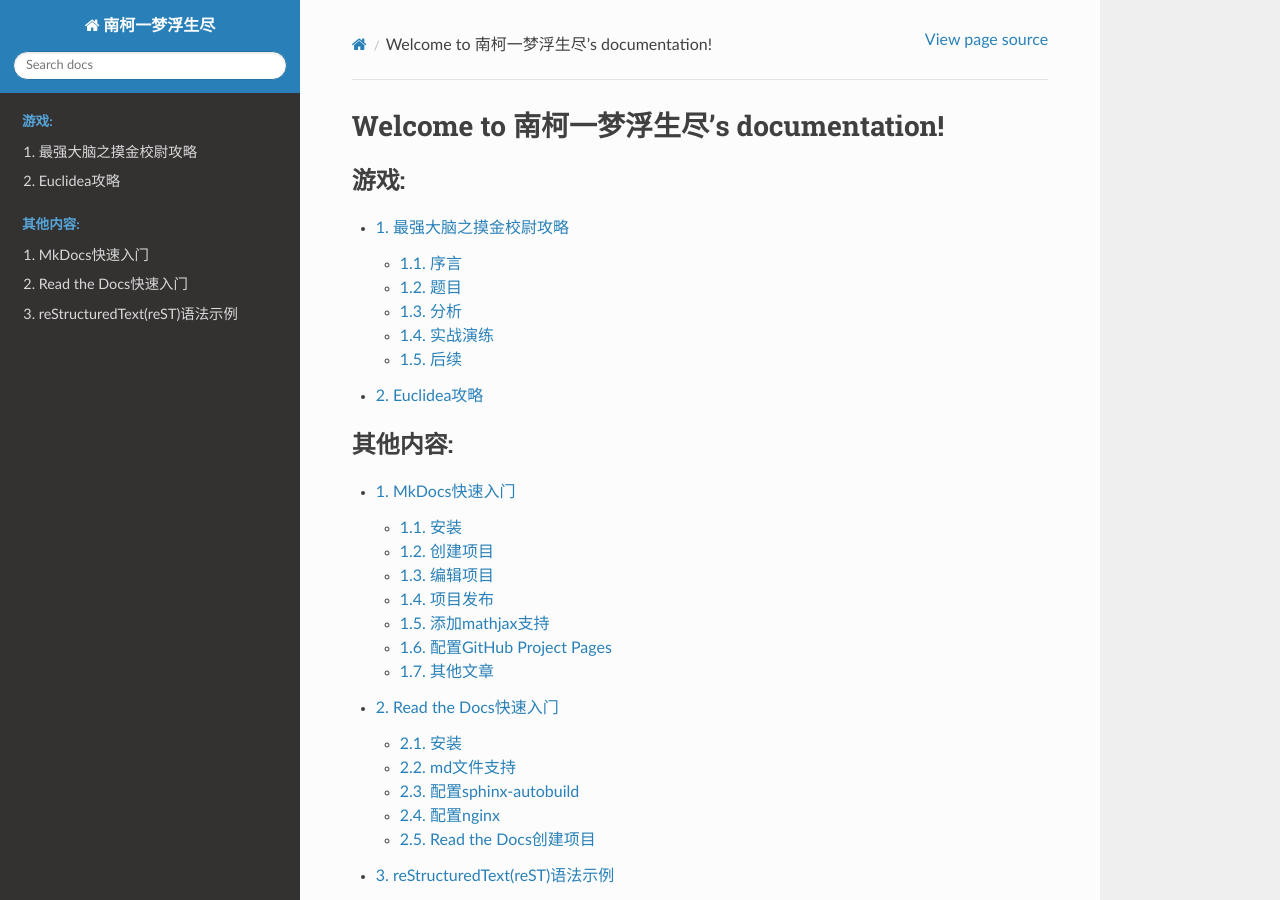
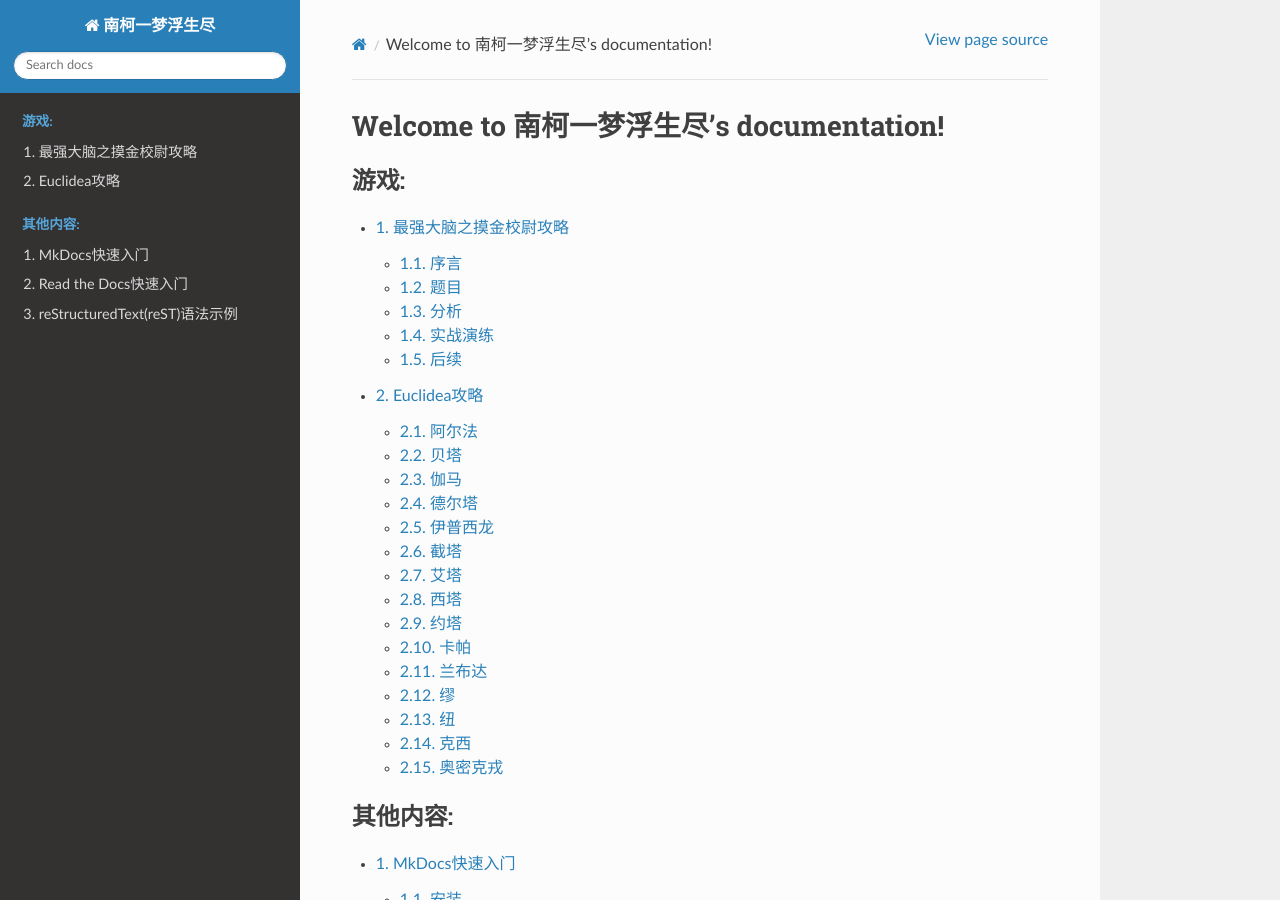
Before and after one commit to OrangeTown/notepad, a Sphinx documentation site: the page built from source/index.rst, in a window 1280 px wide and 900 px high. Built offline with Sphinx 7.4.7 and the Read the Docs theme 2.0.0, drawn with Linux system fonts in a browser that asks for light colours.

Commit message:
euclidea

```diff
--- a/source/euclidea/euclidea.rst
+++ b/source/euclidea/euclidea.rst
@@ -2,6 +2,64 @@
 Euclidea攻略
 ============
 
-关卡列表
+.. image:: euclidea.jpg
 
-.. image:: euclidea.jpg
+------
+阿尔法
+------
+
+----
+贝塔
+----
+
+----
+伽马
+----
+
+------
+德尔塔
+------
+
+--------
+伊普西龙
+--------
+
+----
+截塔
+----
+
+----
+艾塔
+----
+
+----
+西塔
+----
+
+----
+约塔
+----
+
+----
+卡帕
+----
+
+------
+兰布达
+------
+
+--
+缪
+--
+
+--
+纽
+--
+
+----
+克西
+----
+
+--------
+奥密克戎
+--------
--- /dev/null
+++ b/source/euclidea/euclidea2.rst
@@ -0,0 +1,5 @@
+=============
+Euclidea攻略2
+=============
+
+关卡列表
```
